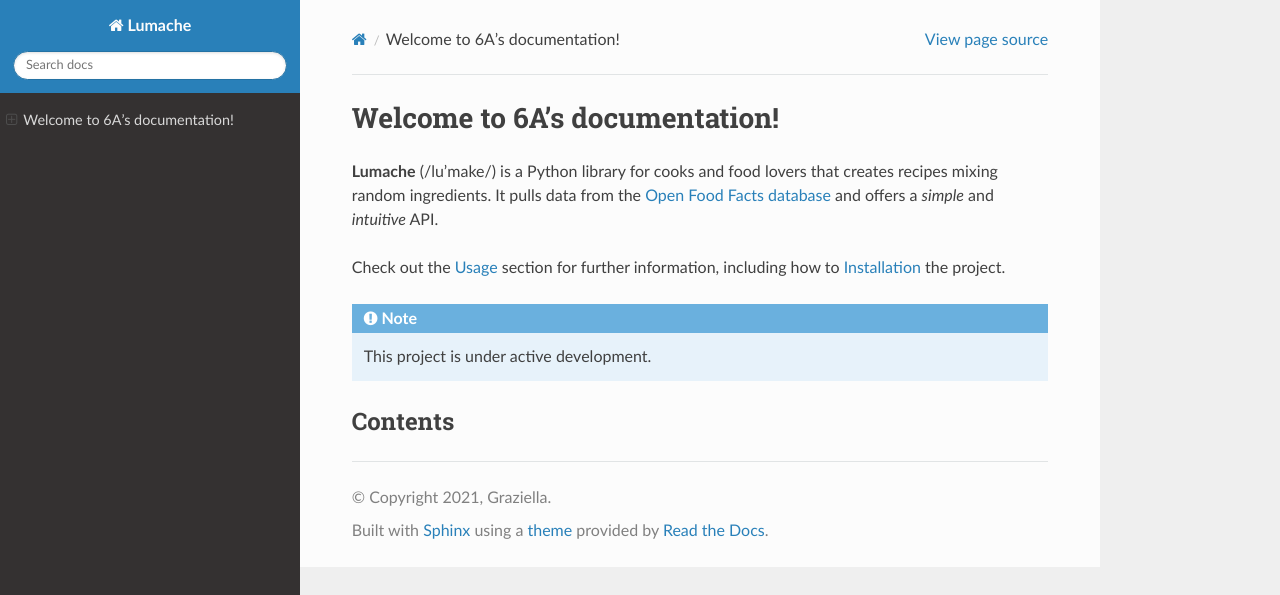
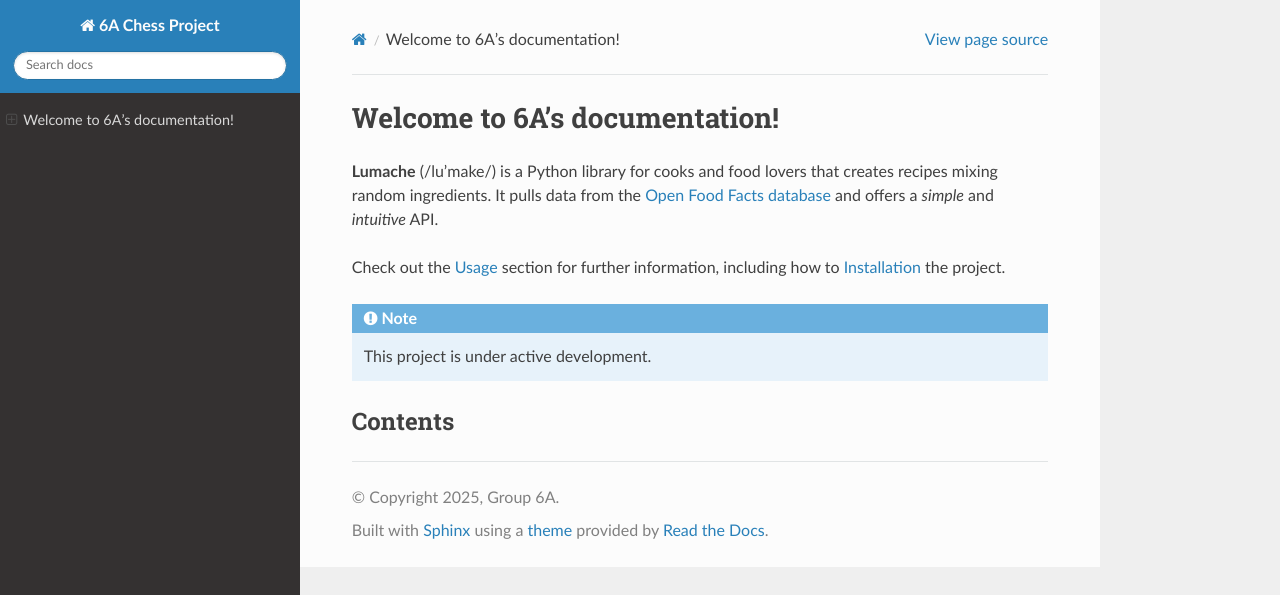
Before and after one commit to gherkins05/6A-Software-Coursework, a Sphinx documentation site: the page built from docs/source/index.rst, in a window 1280 px wide. Shown: the top 595 px of the page. Built offline with Sphinx 7.4.7 and the Read the Docs theme 3.1.0, drawn with Linux system fonts in a browser that asks for light colours; pages that are not in the unit, such as notebooks, are missing from menus.

Commit message:
Update conf.py

```diff
--- a/docs/source/conf.py
+++ b/docs/source/conf.py
@@ -2,9 +2,9 @@
 
 # -- Project information
 
-project = 'Lumache'
-copyright = '2021, Graziella'
-author = 'Graziella'
+project = '6A Chess Project'
+copyright = '2025, Group 6A'
+author = 'Group 6A'
 
 release = '0.1'
 version = '0.1.0'
```
